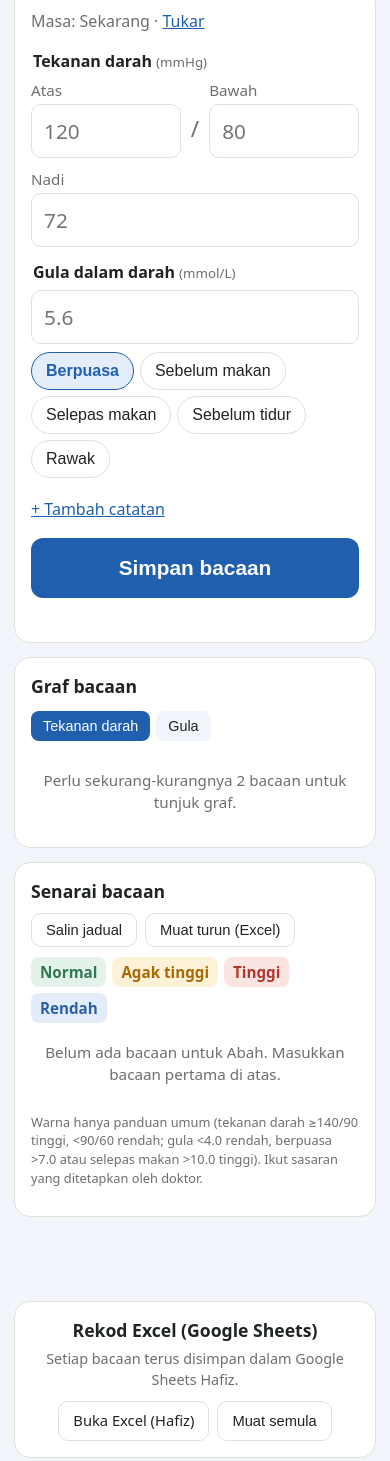
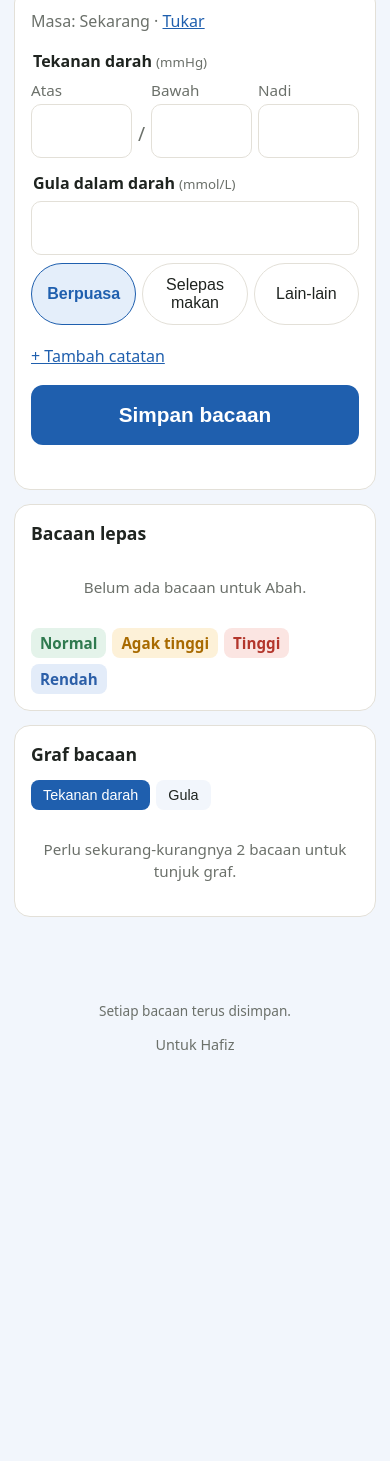
Before and after one commit to hafizmz/hafizmz.github.io, a plain HTML site: page rekod-kesihatan/index.html in a window 390 px wide. Shown: the part 370-1831 px from the top of the page. After the commit the page ends 1493 px from the top, so only its background shows below. Drawn offline with Linux system fonts and the light colour scheme.

Commit message:
Rekod Kesihatan: simpler phone layout
No example numbers in inputs, three sugar-timing choices, BP and pulse on
one row, reading list before graph, export tools under 'Untuk Hafiz'.

Co-Authored-By: Claude Opus 5.5 <noreply@anthropic.com>
Claude-Session: https://claude.ai/code/session_01XT2DNZrMWxEZmtt6wBSkLg

```diff
--- a/rekod-kesihatan/index.html
+++ b/rekod-kesihatan/index.html
@@ -35,6 +35,8 @@
   .latest{padding:12px 14px}
   .latest .tile{text-align:center}
   .foot{text-align:center;margin-top:10px}
+  details.hafiz summary{cursor:pointer;color:var(--muted);font-size:.9rem;padding:8px;list-style:none}
+  details.hafiz summary::-webkit-details-marker{display:none}
   .card{background:var(--card);border:1px solid var(--line);border-radius:16px;padding:16px;margin-bottom:14px}
   .card h2{font-size:1.1rem;margin:0 0 12px}
   .grid{display:grid;grid-template-columns:repeat(2,1fr);gap:10px}
@@ -52,7 +54,7 @@
   .row{display:flex;gap:10px}
   .row > div{flex:1;min-width:0}
   .bp-sep{align-self:flex-end;padding-bottom:12px;font-size:1.4rem;color:var(--muted);flex:0 0 auto !important}
-  .chips{display:flex;gap:6px;flex-wrap:wrap;margin-top:8px}
+  .chips{display:flex;gap:6px;flex-wrap:wrap;margin-top:8px} .chips .chip{flex:1;text-align:center;padding:12px 6px}
   .chip{border:1.5px solid var(--line);background:#fff;border-radius:999px;padding:9px 14px;font-size:1rem;cursor:pointer;color:var(--ink)}
   .chip.on{background:var(--accent-soft);border-color:var(--accent);color:var(--accent);font-weight:600}
   .save{width:100%;background:var(--accent);color:#fff;border:none;border-radius:12px;padding:18px;font-size:1.3rem;font-weight:700;cursor:pointer}
@@ -85,7 +87,7 @@
   .modal .box{background:#fff;border-radius:14px;padding:18px;max-width:360px;width:100%}
   .modal .acts{display:flex;gap:8px;justify-content:flex-end;margin-top:14px}
   .warnbar{background:var(--warn-bg);color:var(--warn);border-radius:10px;padding:8px 12px;font-size:.88rem;margin-bottom:12px;display:none}
-  @media (max-width:520px){ .grid{grid-template-columns:1fr 1fr;gap:8px} .tile .val{font-size:1.5rem} body{font-size:18px} .row{flex-wrap:wrap} .row > div{flex:1 1 40%} }
+  @media (max-width:520px){ .grid{grid-template-columns:1fr 1fr;gap:8px} .tile .val{font-size:1.5rem} body{font-size:18px} .row{gap:6px} .bp-sep{padding-bottom:10px;font-size:1.2rem} input{padding:12px 8px;text-align:center} }
 </style>
 </head>
 <body>
@@ -109,17 +111,17 @@
       <fieldset>
         <legend>Tekanan darah <small>(mmHg)</small></legend>
         <div class="row">
-          <div><label for="sys">Atas</label><input id="sys" type="number" inputmode="numeric" min="50" max="260" placeholder="120"></div>
+          <div><label for="sys">Atas</label><input id="sys" type="number" inputmode="numeric" min="50" max="260"></div>
           <div class="bp-sep">/</div>
-          <div><label for="dia">Bawah</label><input id="dia" type="number" inputmode="numeric" min="30" max="160" placeholder="80"></div>
-          <div><label for="pulse">Nadi</label><input id="pulse" type="number" inputmode="numeric" min="30" max="200" placeholder="72"></div>
+          <div><label for="dia">Bawah</label><input id="dia" type="number" inputmode="numeric" min="30" max="160"></div>
+          <div><label for="pulse">Nadi</label><input id="pulse" type="number" inputmode="numeric" min="30" max="200"></div>
         </div>
       </fieldset>
 
       <fieldset>
         <legend>Gula dalam darah <small>(mmol/L)</small></legend>
         <div class="row">
-          <div><input id="glu" type="number" inputmode="decimal" step="0.1" min="1" max="35" placeholder="5.6"></div>
+          <div><input id="glu" type="number" inputmode="decimal" step="0.1" min="1" max="35"></div>
         </div>
         <div class="chips" id="gluWhen"></div>
       </fieldset>
@@ -134,38 +136,36 @@
     </form>
   </div>
 
+
+  <div class="card">
+    <h2>Bacaan lepas</h2>
+    <div id="history"></div>
+    <div class="legend" style="margin-top:12px">
+      <span class="badge s-ok">Normal</span><span class="badge s-warn">Agak tinggi</span><span class="badge s-bad">Tinggi</span><span class="badge s-low">Rendah</span>
+    </div>
+  </div>
   <div class="card">
     <h2>Graf bacaan</h2>
     <div class="tabs" id="chartTabs"></div>
     <div id="chart"></div>
   </div>
-
-  <div class="card">
-    <div style="display:flex;justify-content:space-between;align-items:center;gap:8px;flex-wrap:wrap">
-      <h2 style="margin:0">Senarai bacaan</h2>
-      <div class="tools">
-        <button class="tbtn" id="copyBtn" type="button">Salin jadual</button>
-        <button class="tbtn" id="dlBtn" type="button">Muat turun (Excel)</button>
-      </div>
-    </div>
-    <div class="legend">
-      <span class="badge s-ok">Normal</span><span class="badge s-warn">Agak tinggi</span><span class="badge s-bad">Tinggi</span><span class="badge s-low">Rendah</span>
-    </div>
-    <div id="history"></div>
-    <p class="note-small">Warna hanya panduan umum (tekanan darah ≥140/90 tinggi, &lt;90/60 rendah; gula &lt;4.0 rendah, berpuasa &gt;7.0 atau selepas makan &gt;10.0 tinggi). Ikut sasaran yang ditetapkan oleh doktor.</p>
-  </div>
 </div>
 
 <div class="foot wrap" style="padding-top:0">
-  <div class="card" style="text-align:center">
-    <h2 style="margin-bottom:6px">Rekod Excel (Google Sheets)</h2>
-    <div id="syncStatus" style="font-size:.9rem;color:var(--muted);margin-bottom:10px">Setiap bacaan terus disimpan dalam Google Sheets Hafiz.</div>
-    <div class="tools" style="justify-content:center">
-      <a class="tbtn" href="https://docs.google.com/spreadsheets/d/16u4dHu7xewSLdU7ph34gkGNsc4L6mr-fo2Fp3l7akjc/edit" target="_blank" rel="noopener" style="text-decoration:none">Buka Excel (Hafiz)</a>
-      <button type="button" class="tbtn" id="reloadBtn">Muat semula</button>
+  <div id="syncStatus" style="font-size:.85rem;color:var(--muted);margin-bottom:6px">Setiap bacaan terus disimpan.</div>
+  <details class="hafiz">
+    <summary>Untuk Hafiz</summary>
+    <div class="card" style="text-align:center;margin-top:10px">
+      <div class="tools" style="justify-content:center;margin-bottom:10px">
+        <a class="tbtn" href="https://docs.google.com/spreadsheets/d/16u4dHu7xewSLdU7ph34gkGNsc4L6mr-fo2Fp3l7akjc/edit" target="_blank" rel="noopener" style="text-decoration:none">Buka Excel</a>
+        <button type="button" class="tbtn" id="copyBtn">Salin jadual</button>
+        <button type="button" class="tbtn" id="dlBtn">Muat turun (Excel)</button>
+        <button type="button" class="tbtn" id="reloadBtn">Muat semula</button>
+      </div>
+      <button type="button" class="linkbtn" id="addPerson">+ Tambah orang</button>
+      <p class="note-small">Warna hanya panduan umum (tekanan darah ≥140/90 tinggi, &lt;90/60 rendah; gula &lt;4.0 rendah, berpuasa &gt;7.0 atau selepas makan &gt;10.0 tinggi). Ikut sasaran yang ditetapkan oleh doktor.</p>
     </div>
-  </div>
-  <button type="button" class="linkbtn" id="addPerson" style="color:var(--muted)">+ Tambah orang</button>
+  </details>
 </div>
 
 <div class="modal" id="modal">
@@ -207,7 +207,7 @@
   let loaded=false;
 
   const $ = id => document.getElementById(id);
-  const WHENS = ["Berpuasa","Sebelum makan","Selepas makan","Sebelum tidur","Rawak"];
+  const WHENS = ["Berpuasa","Selepas makan","Lain-lain"];
 
 
   // ---- status rules (general guide) ----
@@ -297,8 +297,8 @@
   }
 
   function renderHistory(){
-    const list=mine();
-    if(!list.length){ $("history").innerHTML=`<div class="empty">Belum ada bacaan untuk ${esc(current)}. Masukkan bacaan pertama di atas.</div>`; return; }
+    const list=mine().slice(0,10);
+    if(!list.length){ $("history").innerHTML=`<div class="empty">Belum ada bacaan untuk ${esc(current)}.</div>`; return; }
     let html="", lastDay="";
     for(const e of list){
       const day=fmtDay(e.t);
```
